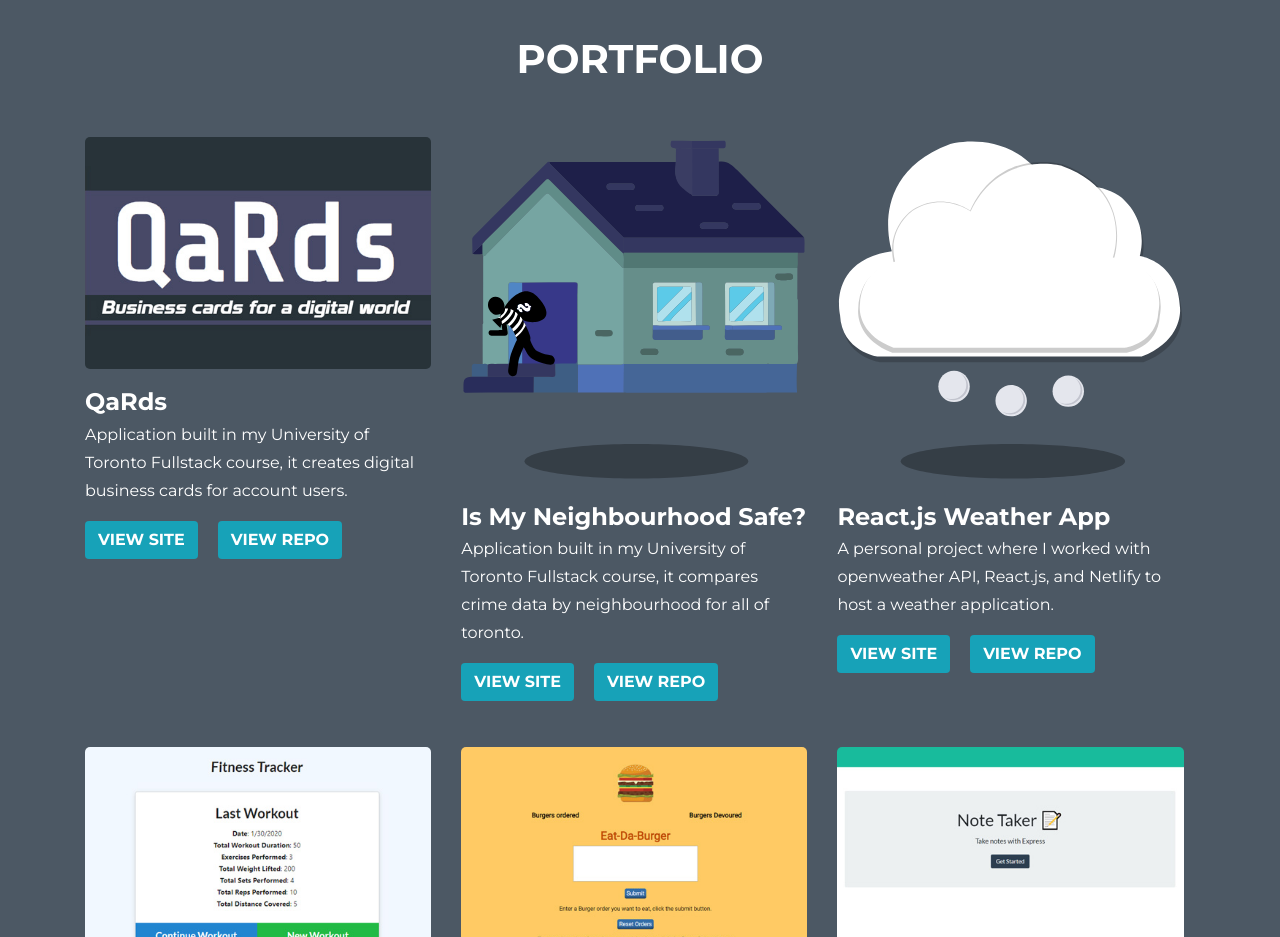
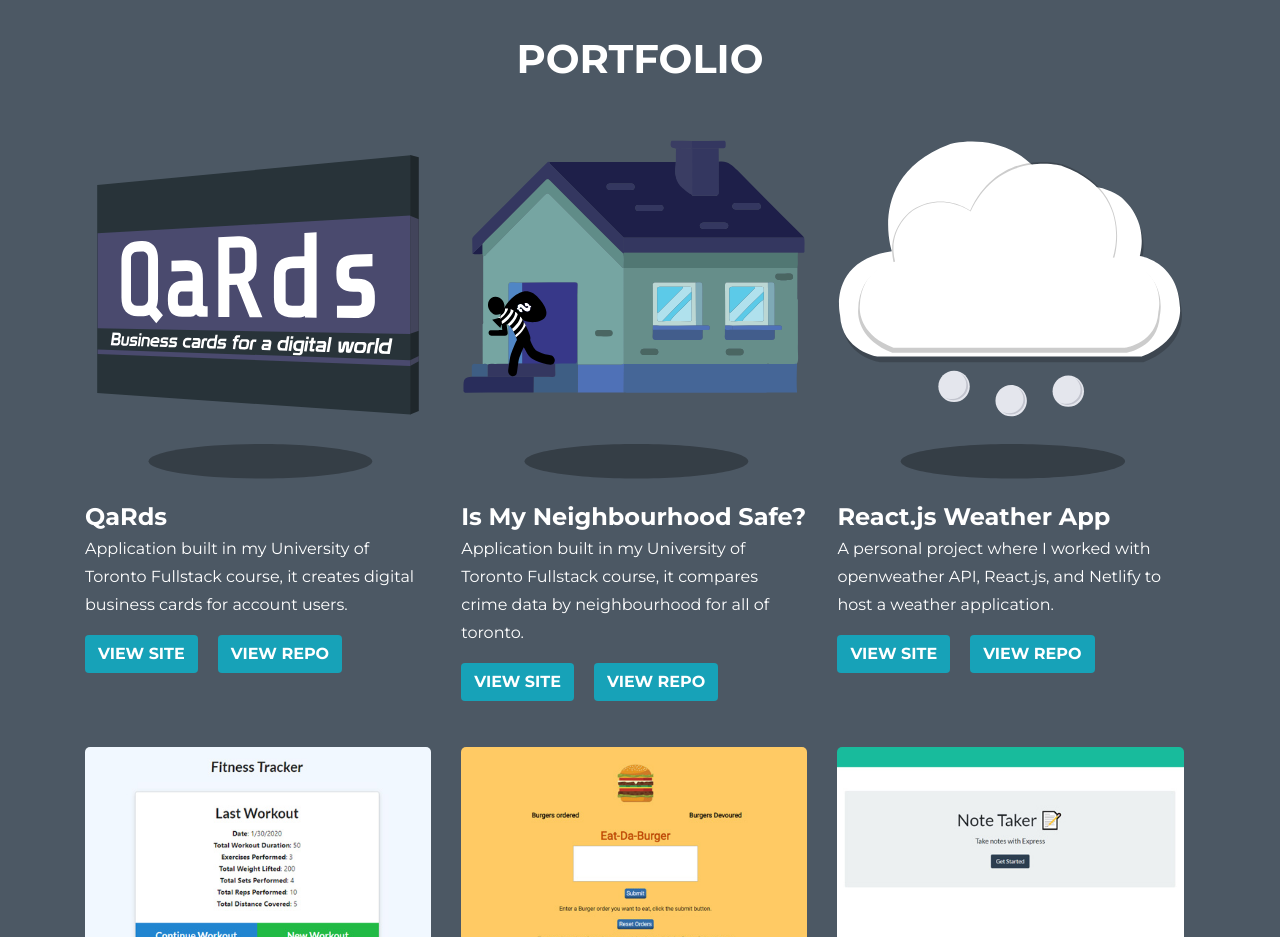
Before and after one commit to andydurette/react-portfolio, a React (Create React App) app: page / in a window 1280 px wide. Shown: the part 1780-2717 px from the top of the page. Built offline with nearby package versions, Linux system fonts and the light colour scheme; a web font is replaced by a local one.

Commit message:
Updated qard icon

```diff
--- a/src/json/portfolioData.js
+++ b/src/json/portfolioData.js
@@ -1,7 +1,7 @@
 export const portfolioData = [
   {
     "id": 1,
-    "imageUrl": "content/img/portfolio/QaRds.jpg",
+    "imageUrl": "content/img/portfolio/qards.svg",
     "altText": "QaRds App business cards for a digital future",
     "title": "QaRds",
     "name": "QaRds",
```
Also changed, not shown: public/content/img/portfolio/qards.svg (added).
